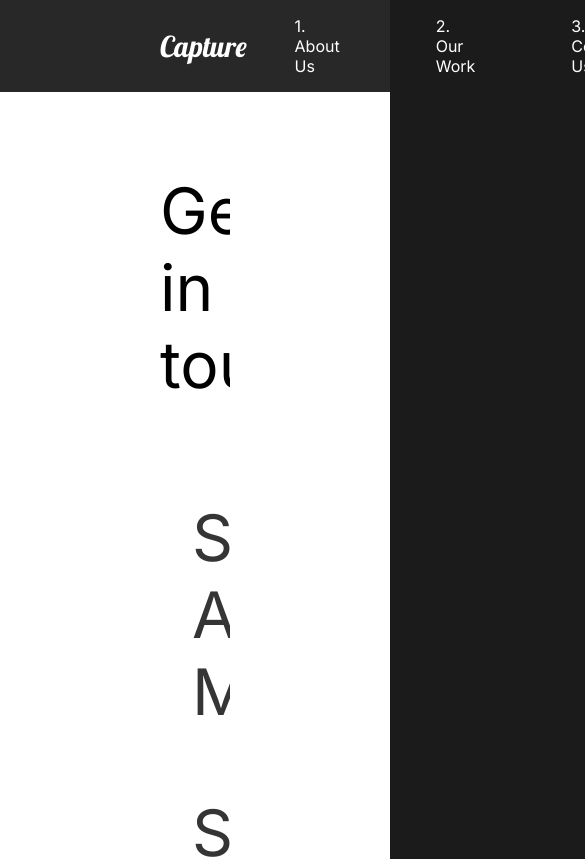
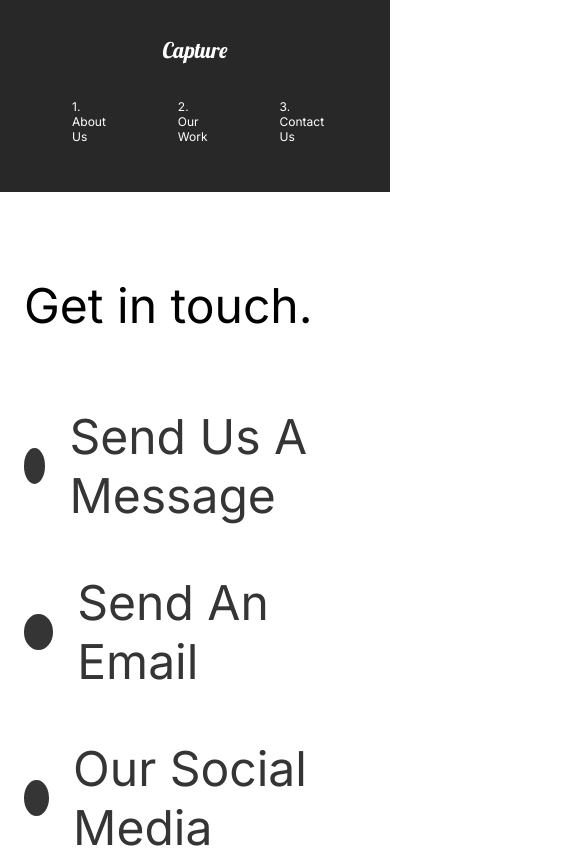
Before and after one commit to Iancahn/newport, a React (Create React App) app: page /contact in a window 390 px wide. Shown: the top 859 px of the page, 585 px wide, since content can reach past the window. Built offline with nearby package versions, Linux system fonts and the light colour scheme.

Commit message:
Responsive Design
Added the basics for responsive design

```diff
--- a/src/components/GlobalStyle.jsx
+++ b/src/components/GlobalStyle.jsx
@@ -6,6 +6,15 @@
     margin:0;
     padding: 0;
     box-sizing:border-box;
+}
+
+html{
+    @media (max-width: 1700px){
+        font-size:75%
+   }
+   @media (max-width : 1300px){
+    background: white;
+   }
 }
  body{
      font-family:'Inter', sans-serif;
--- a/src/components/Nav.jsx
+++ b/src/components/Nav.jsx
@@ -51,6 +51,19 @@
         font-family:'Lobster', cursive;
         font-weight: lighter;
     }
+    @media (max-width: 1300px){
+        flex-direction: column;
+        padding: 2rem 1rem;
+        ul{
+            padding:2rem;
+            justify-content: space-around;
+            width:100%;
+        }
+        #logo{
+            display:inline-block;
+            margin: 1rem;
+        }
+    }
 `
 
 export default Nav;
--- a/src/components/ServicesSection.jsx
+++ b/src/components/ServicesSection.jsx
@@ -68,6 +68,9 @@
 const StyledCards = styled.div`
     display:flex;
     flex-wrap:wrap;
+    @media (max-width: 1300px){
+        justify-content:center;
+    }
 `;
 
 const StyledCard = styled.div`
--- a/src/components/useScroll.jsx
+++ b/src/components/useScroll.jsx
@@ -3,7 +3,7 @@
 
 export const useScroll = () => {
     const controls = useAnimation();
-    const [element, view] = useInView({ threshold: 0.5 });
+    const [element, view] = useInView({ threshold: 0.3 });
     if (view) {
         controls.start("show");
     } else {
--- a/src/pages/ContactUs.jsx
+++ b/src/pages/ContactUs.jsx
@@ -43,11 +43,18 @@
     padding: 5rem 10rem;
     color: #353535;
     min-height: 90vh;
+    @media (max-width: 1300px){
+        padding:2rem;
+        font-size:1rem;
+}
 `;
 
 const StyledTitle2 = styled.div`
     margin-bottom: 4rem;
     color:black;
+    @media (max-width: 1300px){
+        margin-top:5rem;
+}
 `;
 
 const StyledHide2 = styled.div`
--- a/src/pages/MovieDetail.jsx
+++ b/src/pages/MovieDetail.jsx
@@ -70,6 +70,10 @@
     margin: 5rem 10rem;
     align-items: center;
     justify-content: space-around;
+    @media (max-width: 1300px){
+        display:block;
+        margin:2rem 2rem;
+}
 `
 
 const StyledAward = styled.div`
--- a/src/pages/OurWork.jsx
+++ b/src/pages/OurWork.jsx
@@ -58,6 +58,9 @@
     h2{
         padding: 1rem 0rem;
     }
+    @media (max-width: 1300px){
+    padding:2rem 2rem;
+}
 `;
 
 const StyledMovie = styled(motion.div)`
--- a/src/styles.jsx
+++ b/src/styles.jsx
@@ -9,6 +9,11 @@
     justify-content: space-between;
     padding: 5rem 10rem;
     color:white;
+    @media (max-width: 1300px){
+        display:block;
+        padding: 2rem 2rem;
+        text-align:center;
+    }
 `;
 
 export const StyledDescription = styled.div`
@@ -18,6 +23,12 @@
     h2{
         font-weight: lighter;
             }
+    @media (max-width: 1300px){
+        padding:0;
+        button{
+            margin: 2rem 0rem 5rem 0rem;
+        }
+    }
 `;
 
 export const StyledImage = styled.div`
```
